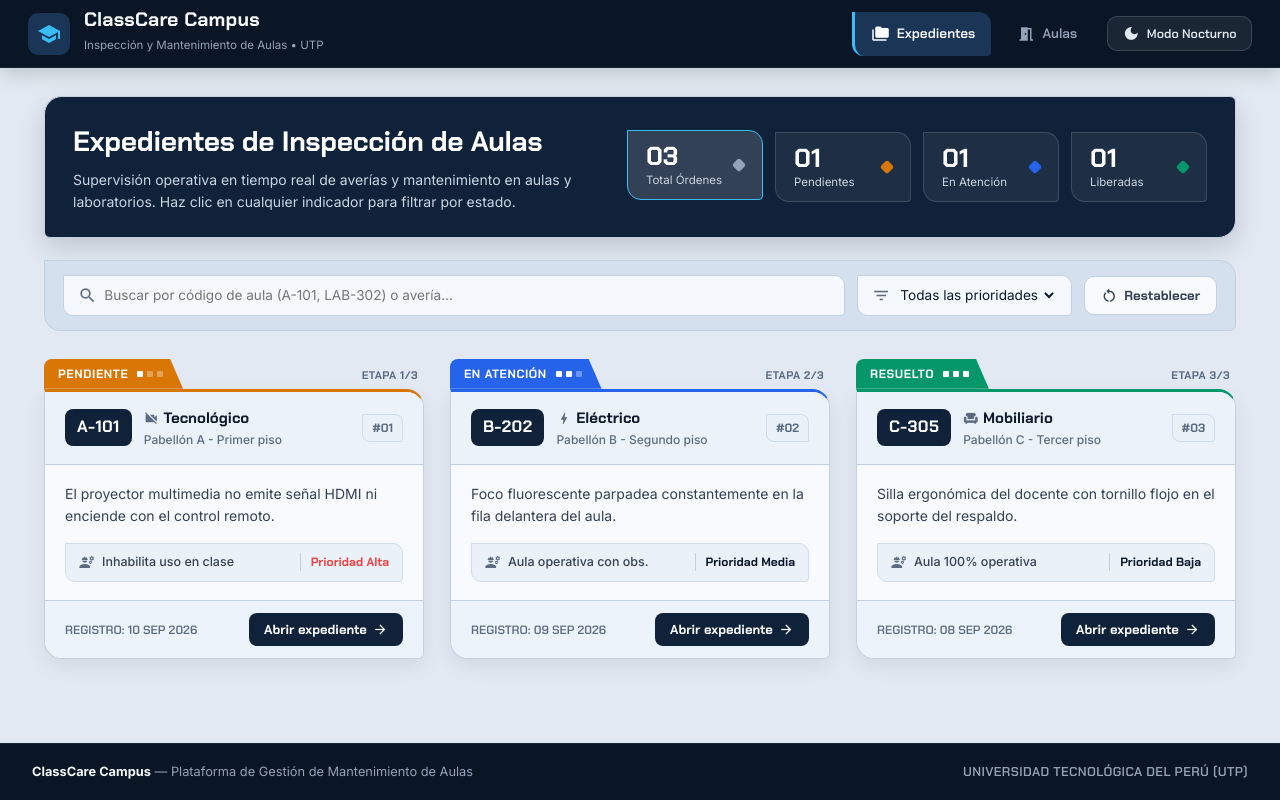
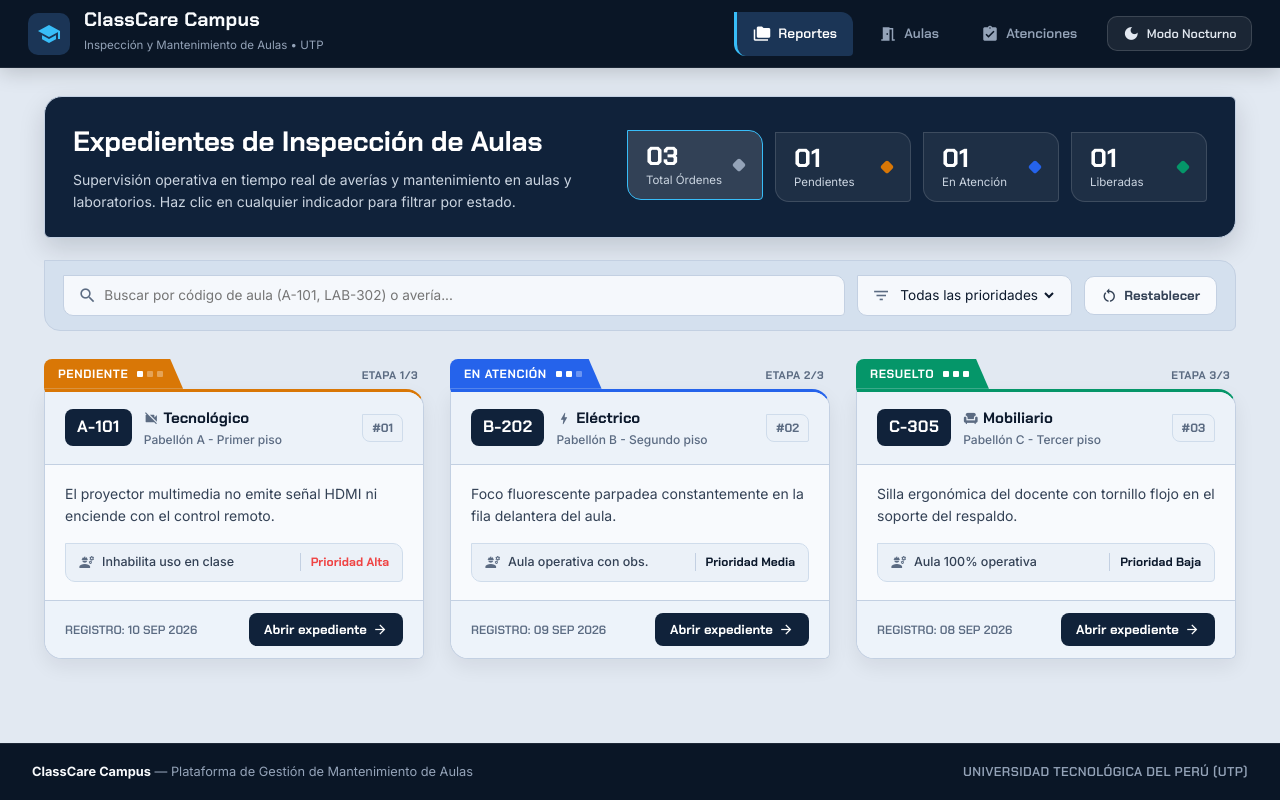
Before and after one commit to Alen-joestar/ClassCareUTP, an Angular app in the folder frontend/: page /reportes in a window 1280 px wide. Built offline with nearby package versions, Linux system fonts and the light colour scheme.

Commit message:
feat(integration): enlazar modulo de atenciones en navbar M3 y renombrar pestaña a Reportes

```diff
--- a/frontend/src/app/app.html
+++ b/frontend/src/app/app.html
@@ -17,13 +17,19 @@
         routerLinkActive="m3-nav__pill--active"
         class="m3-nav__pill">
         <mat-icon>folder_copy</mat-icon>
-        <span>Expedientes</span>
+        <span>Reportes</span>
       </a>
       <a
         href="/aulas/index.html"
         class="m3-nav__pill">
         <mat-icon>meeting_room</mat-icon>
         <span>Aulas</span>
+      </a>
+      <a
+        href="/atenciones/index.html"
+        class="m3-nav__pill">
+        <mat-icon>assignment_turned_in</mat-icon>
+        <span>Atenciones</span>
       </a>
 
       <button
--- a/frontend/src/index.html
+++ b/frontend/src/index.html
@@ -2,7 +2,7 @@
 <html lang="es">
 <head>
   <meta charset="utf-8">
-  <title>ClassCare Campus | Expedientes de Inspección y Mantenimiento (UTP)</title>
+  <title>ClassCare Campus | Reportes de Inspección y Mantenimiento (UTP)</title>
   <base href="/">
   <meta name="viewport" content="width=device-width, initial-scale=1">
   <link rel="icon" type="image/x-icon" href="favicon.ico">
```
